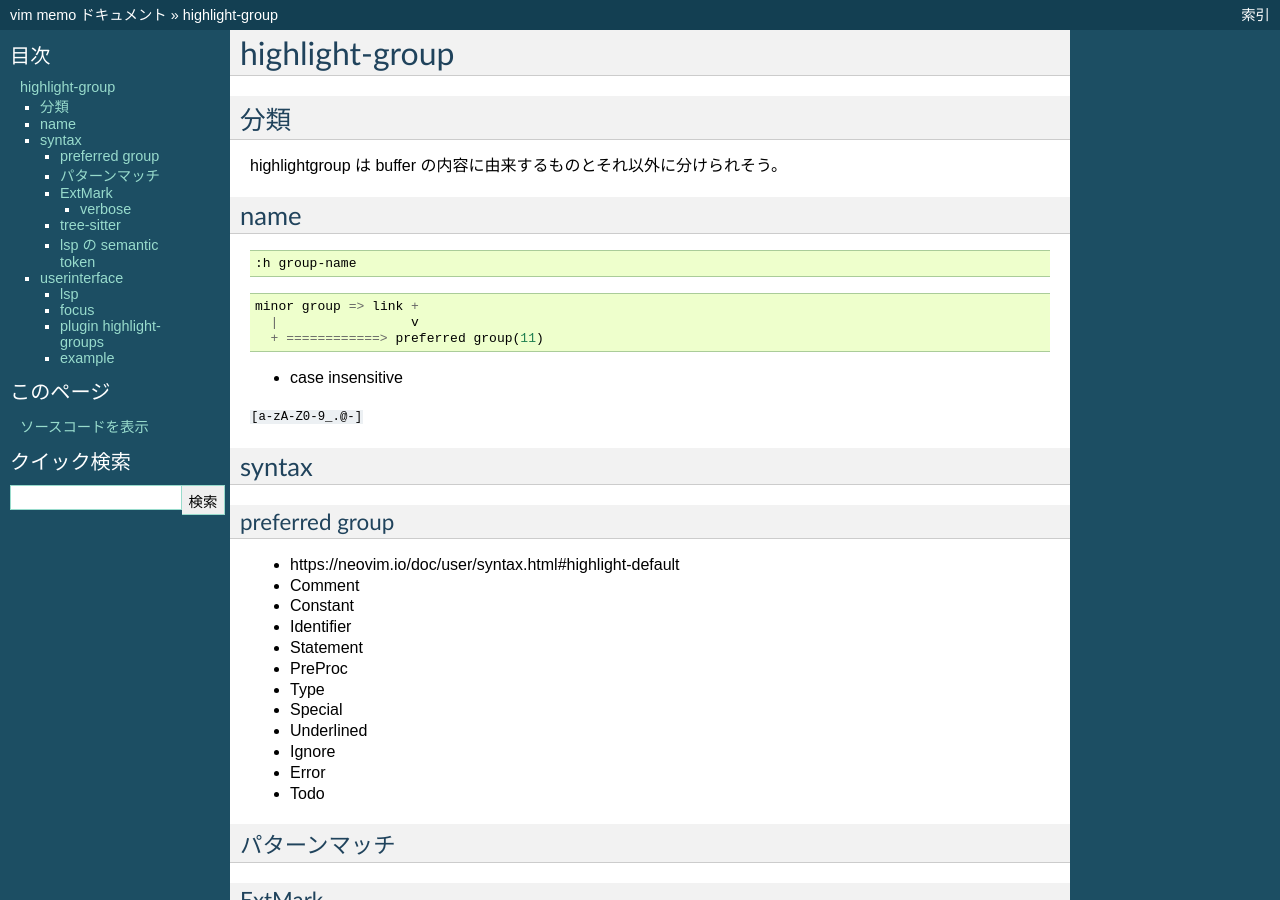
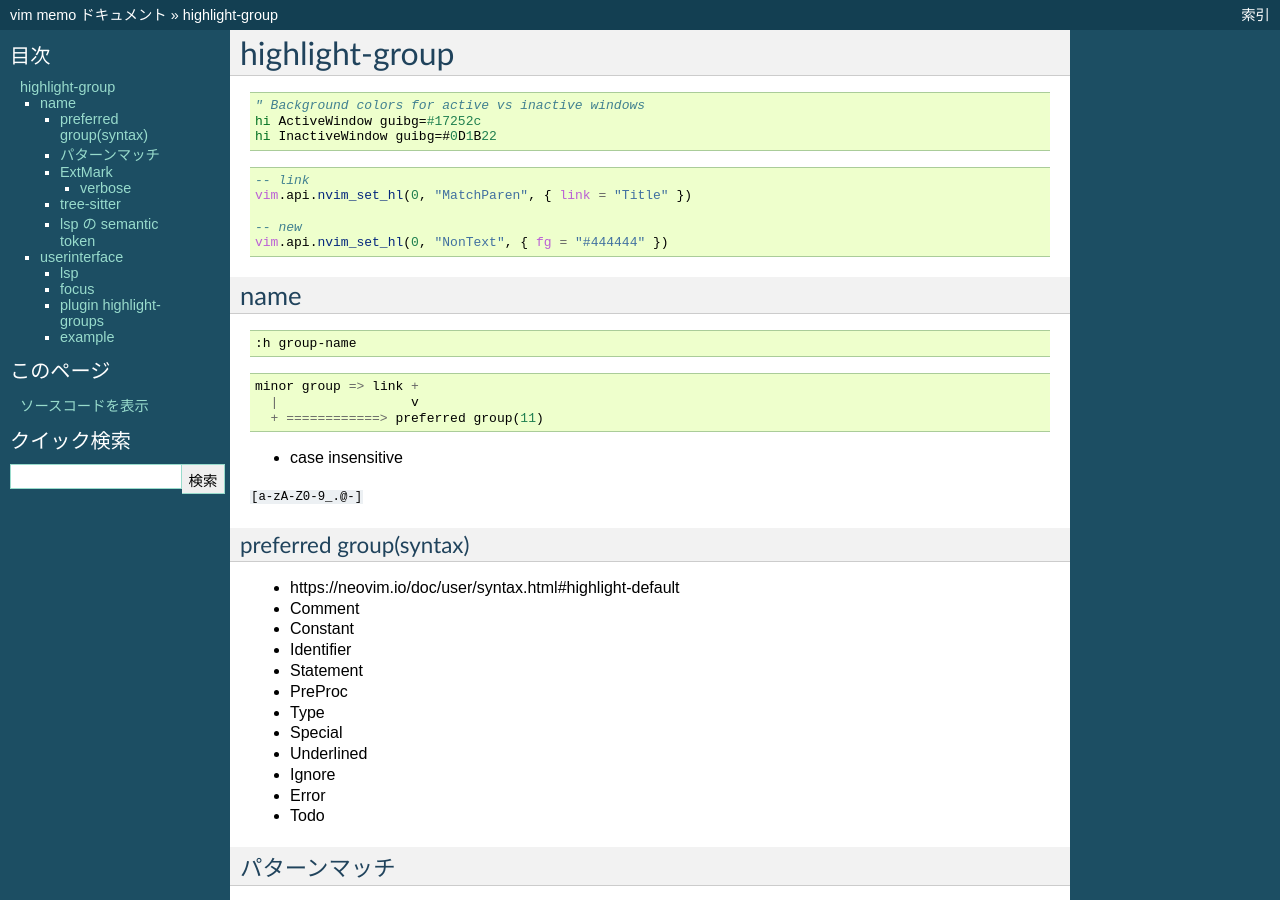
Before and after one commit to ousttrue/my_nvim, a Sphinx documentation site: the page built from docs/highlight/highlightgroup.md, in a window 1280 px wide and 900 px high. Built offline with Sphinx 7.4.7, drawn with Linux system fonts in a browser that asks for light colours; pages that are not in the unit, such as notebooks, are missing from menus.

Commit message:
highlight

````diff
--- a/docs/highlight/highlightgroup.md
+++ b/docs/highlight/highlightgroup.md
@@ -1,8 +1,18 @@
 # highlight-group
 
-## 分類
+```vim
+" Background colors for active vs inactive windows
+hi ActiveWindow guibg=#17252c
+hi InactiveWindow guibg=#0D1B22
+```
 
-highlightgroup は buffer の内容に由来するものとそれ以外に分けられそう。
+```lua
+-- link
+vim.api.nvim_set_hl(0, "MatchParen", { link = "Title" })
+
+-- new
+vim.api.nvim_set_hl(0, "NonText", { fg = "#444444" })
+```
 
 ## name
 
@@ -20,9 +30,8 @@ minor group => link +
 
 `[a-zA-Z0-9_.@-]`
 
-## syntax
+### preferred group(syntax)
 
-### preferred group
 - https://neovim.io/doc/user/syntax.html#highlight-default
 
 - Comment
````
Also changed, not shown: docs/highlight/colorenv.md (+2 -1 lines), docs/highlight/floating_window.md (added, +26 -0 lines), docs/highlight/syntax.md (added), 1 other file.
